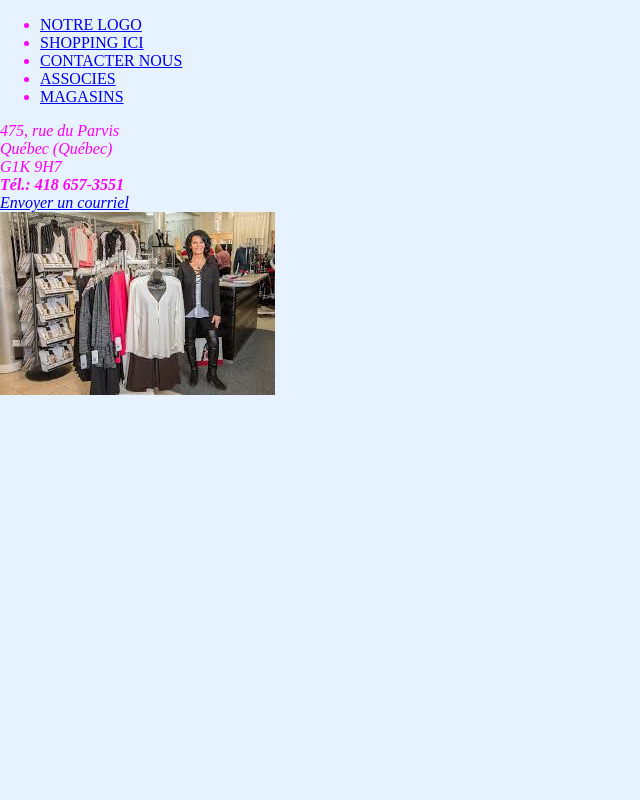
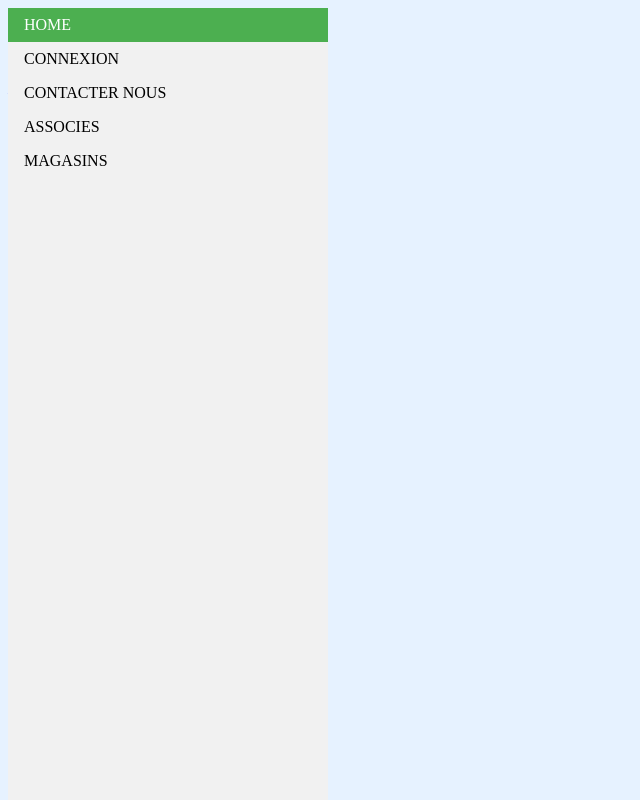
Before and after one commit to alancipher/laboInf3190, a PHP site: page /coordmag1.html in a window 1280 px wide. Shown: the whole page, without its empty margins (0-640 px from the left). Run offline with PHP 8.4, Linux system fonts and the light colour scheme.

Commit message:
changement automatiques

```diff
--- a/CSS/menu.css
+++ b/CSS/menu.css
@@ -3,7 +3,7 @@ html{
   color : #FF00FF;
 }
 
-body {margin: 0;}
+/*body {margin: 0;} */
 
 ul.sidenav {
   list-style-type: none;
--- a/CSS/popup.css
+++ b/CSS/popup.css
@@ -4,6 +4,7 @@ body {
   /*background: url(http://www.labunix.uqam.ca/~ek891044/imageFond10.jpg) no-repeat;*/
   background-size: cover;
   height: 100vh;
+  margin: 0;
 }
 
 h1 {
--- a/contactTP.html
+++ b/contactTP.html
@@ -40,13 +40,14 @@
 
 <nav>
 
-<ul>  <li><a href="index.html">HOME</a></li>
+<ul class="sidenav">
+      <li><a  class="active" href="index.html">HOME</a></li>
       <li><a href="connexion.html">CONNEXION</a></li>
       <li><a href="contactTP.html">CONTACTER NOUS </a></li>
       <li><a href="associe.html">ASSOCIES </a></li>
       <li><a href="magasins.html">MAGASINS </a></li>
+
   </ul>
-
 </nav>
 
 <div id = "popup"  class = "box">
--- a/coordmag1.html
+++ b/coordmag1.html
@@ -33,12 +33,13 @@
 
 
 <nav>
+<ul class="sidenav">
+      <li><a  class="active" href="index.html">HOME</a></li>
+      <li><a href="connexion.html">CONNEXION</a></li>
+      <li><a href="contactTP.html">CONTACTER NOUS </a></li>
+      <li><a href="associe.html">ASSOCIES </a></li>
+      <li><a href="magasins.html">MAGASINS </a></li>
 
-<ul>  <li><a href="index.html">NOTRE LOGO</a></li>
-      <li><a href="produit.html">SHOPPING ICI</a></li>
-      <li><a href="contactTP.html">CONTACTER NOUS </a></li>
-       <li><a href="associe.html">ASSOCIES </a></li>
-      <li><a href="magasins.html">MAGASINS </a></li>
   </ul>
 
 </nav>
--- a/coordmag2.html
+++ b/coordmag2.html
@@ -31,11 +31,13 @@
 
 <nav>
 
-<ul>  <li><a href="index.html">NOTRE LOGO</a></li>
-      <li><a href="produit.html">SHOPPING ICI</a></li>
+<ul class="sidenav">
+      <li><a  class="active" href="index.html">HOME</a></li>
+      <li><a href="connexion.html">CONNEXION</a></li>
       <li><a href="contactTP.html">CONTACTER NOUS </a></li>
       <li><a href="associe.html">ASSOCIES </a></li>
       <li><a href="magasins.html">MAGASINS </a></li>
+
   </ul>
 
 </nav>
--- a/index.html
+++ b/index.html
@@ -46,7 +46,8 @@
   <br/>
   <nav>
 
-<ul>  <li><a href="index.html">HOME</a></li>
+<ul class="sidenav">
+      <li><a  class="active" href="index.html">HOME</a></li>
       <li><a href="connexion.html">CONNEXION</a></li>
       <li><a href="contactTP.html">CONTACTER NOUS </a></li>
       <li><a href="associe.html">ASSOCIES </a></li>
```
Also changed, not shown: coordmag3.html (+5 -4 lines), magasins.html (+9 -2 lines).
